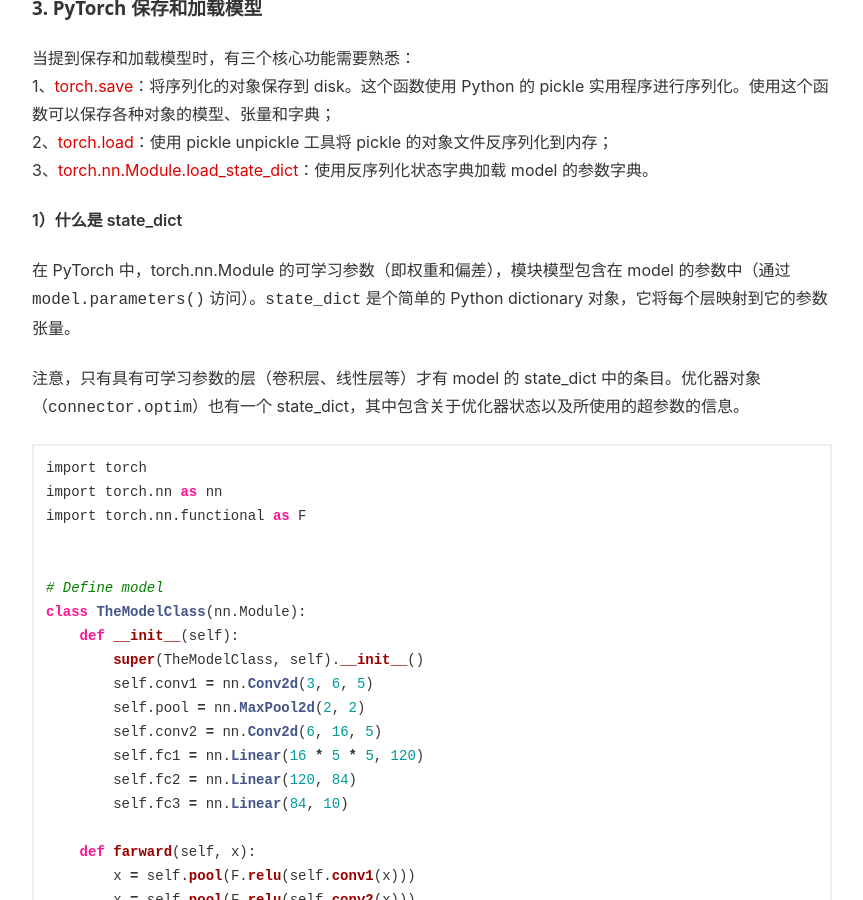
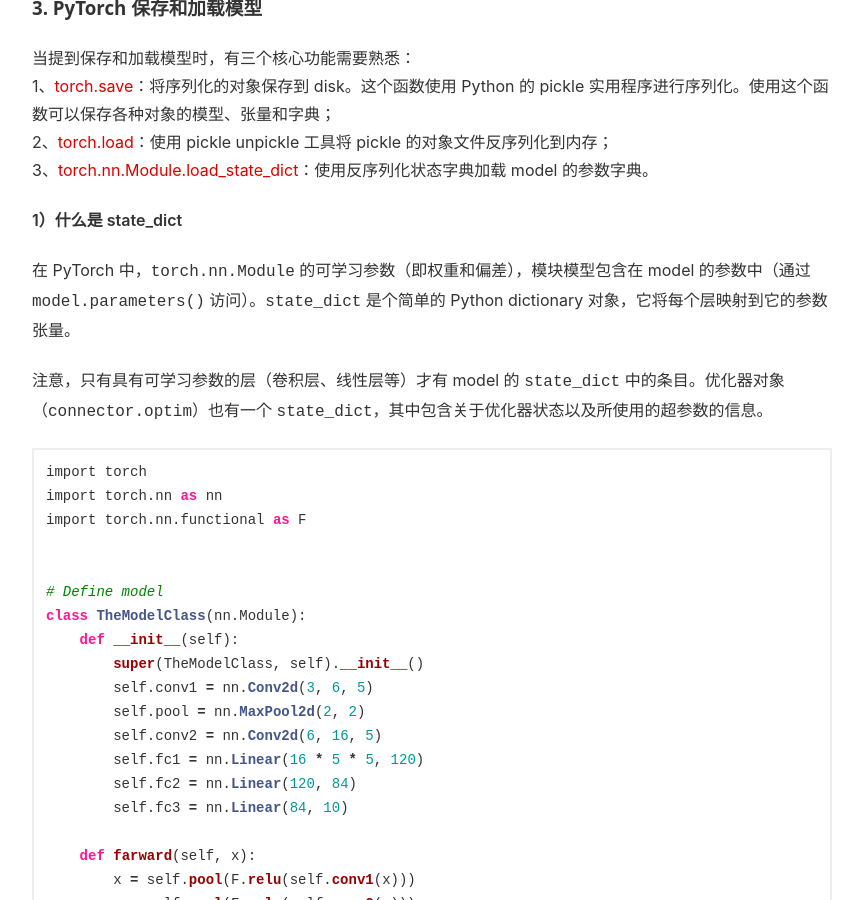
Before and after one commit to Quebradawill/quebrada.github.io, a Jekyll site: the page built from _posts/2020-02-29-pytorch-usage.md, in a window 1280 px wide and 900 px high, scrolled down 1898 px. Shown: the whole window, without its empty margins (208-1071 px from the left). Built offline with Jekyll 4.4.1, drawn with Linux system fonts in a browser that asks for light colours; a script that is not in the unit is left out; comment, search, counter and statistics services are not loaded; some of the changed text lies outside the part shown.

Commit message:
Update 2020-02-29-pytorch-usage.md

````diff
--- a/_posts/2020-02-29-pytorch-usage.md
+++ b/_posts/2020-02-29-pytorch-usage.md
@@ -90,9 +90,9 @@ model.load_state_dict(pre)
 
 **1）什么是 state_dict**
 
-在 PyTorch 中，torch.nn.Module 的可学习参数（即权重和偏差），模块模型包含在 model 的参数中（通过 `model.parameters()` 访问）。`state_dict` 是个简单的 Python dictionary 对象，它将每个层映射到它的参数张量。
+在 PyTorch 中，`torch.nn.Module` 的可学习参数（即权重和偏差），模块模型包含在 model 的参数中（通过 `model.parameters()` 访问）。`state_dict` 是个简单的 Python dictionary 对象，它将每个层映射到它的参数张量。
 
-注意，只有具有可学习参数的层（卷积层、线性层等）才有 model 的 state_dict 中的条目。优化器对象（`connector.optim`）也有一个 state_dict，其中包含关于优化器状态以及所使用的超参数的信息。
+注意，只有具有可学习参数的层（卷积层、线性层等）才有 model 的 `state_dict` 中的条目。优化器对象（`connector.optim`）也有一个 `state_dict`，其中包含关于优化器状态以及所使用的超参数的信息。
 
 ```python
 import torch
@@ -269,7 +269,7 @@ model.eval()
 model.train()
 ```
 
-在保存用于推理或恢复训练的通用检查点时，必须保存模型的 state_dict。另外，保存优化器的 state_dict 也是很重要的，因为它包含缓冲区和参数，这些缓冲区和参数是在模型训练时更新的。要保存多个组件，请将它们组织在字典中，并使用 `torch.save()` 序列化字典。一个常见的 PyTorch 约定是使用 <font color='blue'>.tar</font> 文件扩展名保存这些检查点。
+在保存用于推理或恢复训练的通用检查点时，必须保存模型的 `state_dict`。另外，保存优化器的 `state_dict` 也是很重要的，因为它包含缓冲区和参数，这些缓冲区和参数是在模型训练时更新的。要保存多个组件，请将它们组织在字典中，并使用 `torch.save()` 序列化字典。一个常见的 PyTorch 约定是使用 <font color='blue'>.tar</font> 文件扩展名保存这些检查点。
 
 **3）通过设备保存/加载模型**
 
````
Also changed, not shown: other parts of _posts/2020-02-29-pytorch-usage.md (+2 -2 lines).
